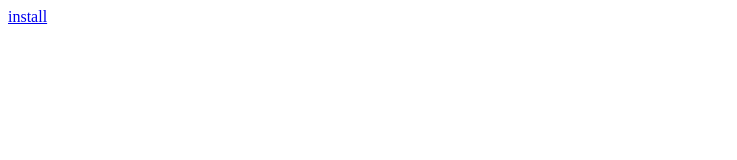
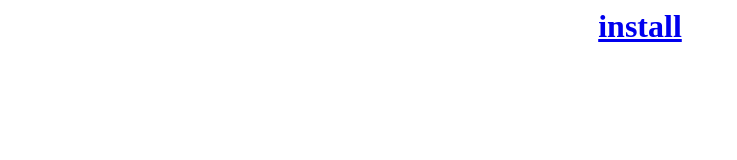
Before and after one commit to monowar71/monowar71.github.io, a plain HTML site: page index.html in a window 1280 px wide. Shown: the whole page, without its empty margins (0-737 px from the left). Drawn offline with Linux system fonts and the light colour scheme.

Commit message:
Update index.html

```diff
--- a/index.html
+++ b/index.html
@@ -2,6 +2,6 @@
     <head>
     </head>
     <body>
-        <a href="itms-services://?action=download-manifest&url=https://dl.dropbox.com/s/9lae4af16r6jvti/Russianrailwaymuseum.plist">install</a>
+        <center><h1><a href="itms-services://?action=download-manifest&url=https://dl.dropbox.com/s/9lae4af16r6jvti/Russianrailwaymuseum.plist">install</a></h1></center>
     </body>
 </html>
```
